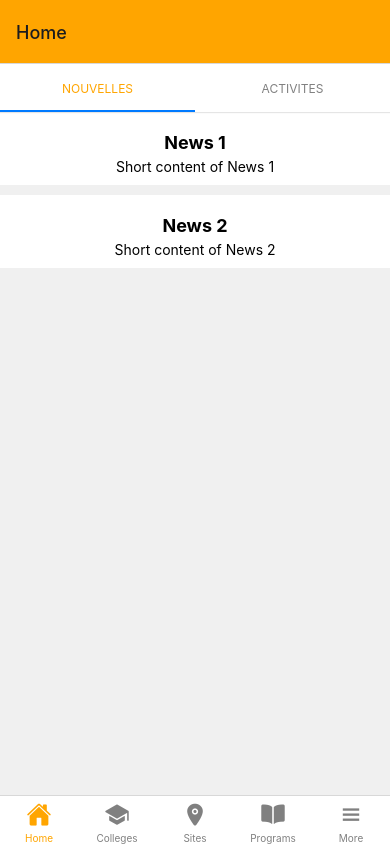
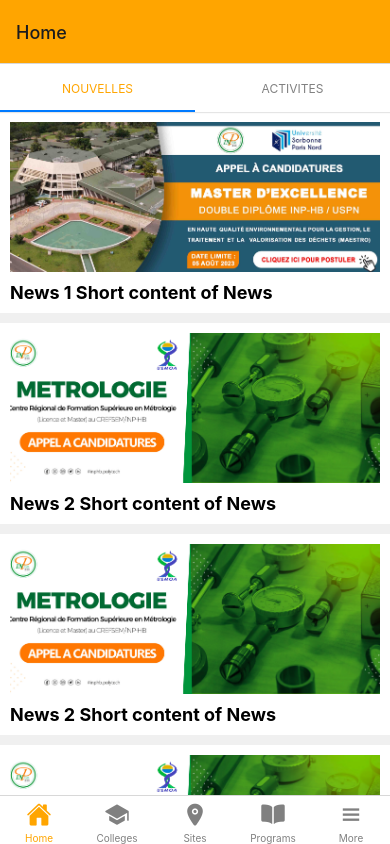
Before and after one commit to emmanuelzweh/Concours-app, a React Native app: screen /Sud in a window 390 px wide. Built offline with nearby package versions, Linux system fonts and the light colour scheme.

Commit message:
Home Screen content added

```diff
--- a/components/SchoolImageCard.js
+++ b/components/SchoolImageCard.js
@@ -26,6 +26,7 @@ const styles = StyleSheet.create({
     backgroundColor: '#fff', // Set your desired background color here
     elevation: 0, // Add the elevation to create the shadow (adjust value as needed)
     paddingVertical: 16,
+    paddingHorizontal: 16,
     borderRadius: 8, // Optional: Add border radius for a rounded corner effect
   },
   imageContainer: {
--- a/screens/ActivityListScreen.js
+++ b/screens/ActivityListScreen.js
@@ -3,19 +3,21 @@
  import { View, Text, TouchableOpacity, Image, FlatList, StyleSheet } from 'react-native';
 
  const newsArticles = [
-   { id: 1, title: 'News 1', content: 'Short content of News 1'},
-   { id: 2, title: 'News 2', content: 'Short content of News 2' },
-   // Add more news articles
- ];
+  { id: 1, title: 'News 1 Short content of News', content: 'Short content of News 1', image: require('../assets/img1.jpg')},
+  { id: 2, title: 'News 2 Short content of News', content: 'Short content of News 2', image: require('../assets/img2.jpg') },
+  { id: 3, title: 'News 2 Short content of News', content: 'Short content of News 2', image: require('../assets/img2.jpg') },
+  { id: 4, title: 'News 2 Short content of News', content: 'Short content of News 2', image: require('../assets/img2.jpg') },
+  // Add more news articles
+];
  // image: require('./news_image_2.png')
 
  const ActivityListScreen = ({ navigation }) => {
    const renderNewsItem = ({ item }) => (
      <TouchableOpacity onPress={() => navigation.navigate('NewsDetails', { article: item })}>
        <View style={styles.newsItem}>
-         {/* <Image source={item.image} style={styles.newsImage} /> */}
+         <Image source={item.image} style={styles.newsImage} />
          <Text style={styles.newsTitle}>{item.title}</Text>
-         <Text style={styles.newsContent}>{item.content}</Text>
+         {/* <Text style={styles.newsContent}>{item.content}</Text> */}
        </View>
      </TouchableOpacity>
    );
@@ -38,7 +40,7 @@
    },
    newsItem: {
      flexDirection: 'column',
-     alignItems: 'center',
+    //  alignItems: 'center',
      justifyContent: 'center',
      padding: 10,
      marginBottom: 10,
--- a/screens/CentreScreen.js
+++ b/screens/CentreScreen.js
@@ -19,19 +19,19 @@ function CentreScreen() {
       /> */}
       <SchoolImageCard
         imageUrl="https://inphb.ci/static/media/SiteCentre2.75de2b54bb41e7ea84d7.jpg"
-        name="Centre view"
+        name="Description de l'endroit"
       />
       <SchoolImageCard
         imageUrl="https://inphb.ci/static/media/SiteCentre3.4bafe7dd19470af974b3.jpg"
-        name="Site Sud"
+        name="Description de l'endroit"
       />
       <SchoolImageCard
         imageUrl="https://inphb.ci/static/media/SiteCentre4.b31cb0fa353c15525e11.jpg"
-        name="Site Sud"
+        name="Description de l'endroit"
       />
       <SchoolImageCard
         imageUrl="https://inphb.ci/static/media/SiteCentre1.2a3ab8fd6aac452e8b3d.jpg"
-        name="Site Sud"
+        name="Description de l'endroit"
       />
     </View>
       </ScrollView>
--- a/screens/CollegeListScreen.js
+++ b/screens/CollegeListScreen.js
@@ -18,7 +18,7 @@ const CollegeListScreen = ({ navigation }) => {
   return (
     <ScrollView style={styles.container}>
       {colleges.map((college) => (
-        <TouchableOpacity key={college.id} onPress={() => navigation.navigate('CollegeDetails', { college })}>
+        <TouchableOpacity style={styles.touchableContainer} key={college.id} onPress={() => navigation.navigate('CollegeDetails', { college })}>
           <ImageBackground source={college.logo} style={styles.collegeItem}>
             <Text style={styles.collegeName}>{college.name}</Text>
           </ImageBackground>
@@ -33,12 +33,18 @@ const styles = StyleSheet.create({
     flex: 1,
     backgroundColor: '#f0f0f0', // Set the background color of the college list screen
   },
+
+  touchableContainer: {
+    paddingHorizontal: 8,
+    marginTop: 8,
+    elevation: 10
+  },
   collegeItem: {
     width: '100%',
     height: 200,
     justifyContent: 'center',
     alignItems: 'center',
-    marginBottom: 10,
+    marginBottom: 5,
     backgroundColor: 'rgba(0, 0, 0, 0.7)', // Dark overlay to make text readable
   },
   collegeName: {
--- a/screens/NewsListScreen.js
+++ b/screens/NewsListScreen.js
@@ -3,8 +3,10 @@ import React from 'react';
 import { View, Text, TouchableOpacity, Image, FlatList, StyleSheet } from 'react-native';
 
 const newsArticles = [
-  { id: 1, title: 'News 1', content: 'Short content of News 1'},
-  { id: 2, title: 'News 2', content: 'Short content of News 2' },
+  { id: 1, title: 'News 1 Short content of News', content: 'Short content of News 1', image: require('../assets/img1.jpg')},
+  { id: 2, title: 'News 2 Short content of News', content: 'Short content of News 2', image: require('../assets/img2.jpg') },
+  { id: 3, title: 'News 2 Short content of News', content: 'Short content of News 2', image: require('../assets/img2.jpg') },
+  { id: 4, title: 'News 2 Short content of News', content: 'Short content of News 2', image: require('../assets/img2.jpg') },
   // Add more news articles
 ];
 // image: require('./news_image_2.png')
@@ -13,9 +15,9 @@ const NewsListScreen = ({ navigation }) => {
   const renderNewsItem = ({ item }) => (
     <TouchableOpacity onPress={() => navigation.navigate('NewsDetails', { article: item })}>
       <View style={styles.newsItem}>
-        {/* <Image source={item.image} style={styles.newsImage} /> */}
+        <Image source={item.image} style={styles.newsImage} />
         <Text style={styles.newsTitle}>{item.title}</Text>
-        <Text style={styles.newsContent}>{item.content}</Text>
+        {/* <Text style={styles.newsContent}>{item.content}</Text> */}
       </View>
     </TouchableOpacity>
   );
@@ -38,7 +40,7 @@ const styles = StyleSheet.create({
   },
   newsItem: {
     flexDirection: 'column',
-    alignItems: 'center',
+    // alignItems: 'center',
     justifyContent: 'center',
     padding: 10,
     marginBottom: 10,
--- a/screens/NordScreen.js
+++ b/screens/NordScreen.js
@@ -15,19 +15,19 @@ function NordScreen() {
       />
       <SchoolImageCard
         imageUrl="https://inphb.ci/static/media/SiteNord1.29fa9562182d105df486.jpg"
-        name="Site Sud"
+        name="Description de l'endroit"
       />
       <SchoolImageCard
         imageUrl="https://inphb.ci/static/media/SiteNord3.d8ab756659a03e7ed445.jpg"
-        name="Site Sud"
+        name="Description de l'endroit"
       />
       <SchoolImageCard
         imageUrl="https://inphb.ci/static/media/SiteNord4.6539d9c82f383f32cacb.jpg"
-        name="Site Sud"
+        name="Description de l'endroit"
       />
       <SchoolImageCard
         imageUrl="https://inphb.ci/static/media/SiteNord2.99407f1b3739669c6ca7.jpg"
-        name="Site Sud"
+        name="Description de l'endroit"
       />
     </View>
       </ScrollView>
--- a/screens/Sudscreen.js
+++ b/screens/Sudscreen.js
@@ -15,23 +15,23 @@ function SudScreen() {
       />
       <SchoolImageCard
         imageUrl="https://inphb.ci/static/media/SiteSud.8d60a40fc4177a07cebc.jpg"
-        name="Site Sud"
+        name="Description de l'endroit"
       />
       <SchoolImageCard
         imageUrl="https://inphb.ci/static/media/SiteSud2.efa137031d58130fb3f9.jpg"
-        name="Site Sud"
+        name="Description de l'endroit"
       />
       <SchoolImageCard
         imageUrl="https://inphb.ci/static/media/SiteSud3.5deff3c7f79f2664d30c.jpg"
-        name="Site Sud"
+        name="Description de l'endroit"
       />
       <SchoolImageCard
         imageUrl="https://inphb.ci/static/media/SiteSud5.4e6097bbfe1887e4cb20.jpg"
-        name="Site Sud"
+        name="Description de l'endroit"
       />
       <SchoolImageCard
         imageUrl="https://inphb.ci/static/media/SiteSud6.df1e344005c77a58d5a5.jpg"
-        name="Site Sud"
+        name="Description de l'endroit"
       />
     </View>
       </ScrollView>
```
Also changed, not shown: assets/img1.jpg (added), assets/img2.jpg (added).
